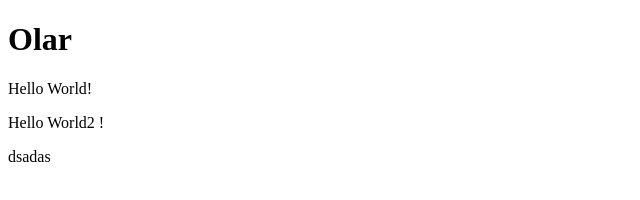
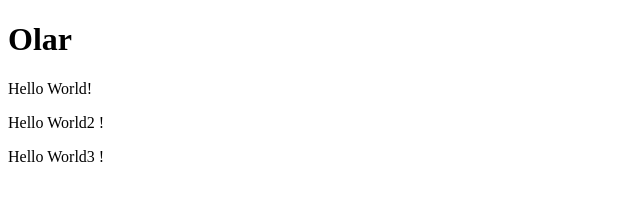
Before and after one commit to fbenghi/WebBasico2023-2, a plain HTML site: page Aula 1/Exemplo1/index.html in a window 1280 px wide. Shown: the full height of the page, 0-640 px from the left. Drawn offline with Linux system fonts and the light colour scheme.

Commit message:
segundo commit

```diff
--- a/Aula 1/Exemplo1/index.html
+++ b/Aula 1/Exemplo1/index.html
@@ -7,6 +7,7 @@
     <h1>Olar</h1>
     <p>Hello World!</p>
     <p>Hello World2 !</p>
-    dsadas
+    <p>Hello World3 !</p>
+
   </body>
 </html>
```
